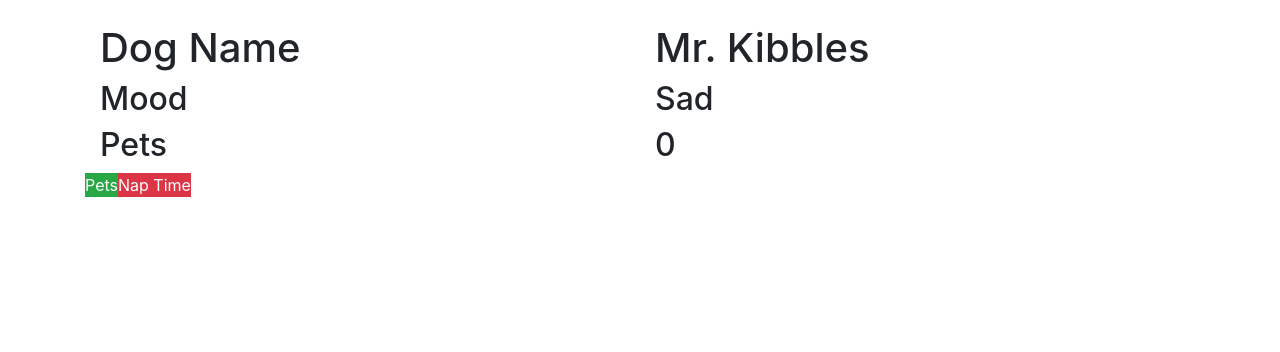
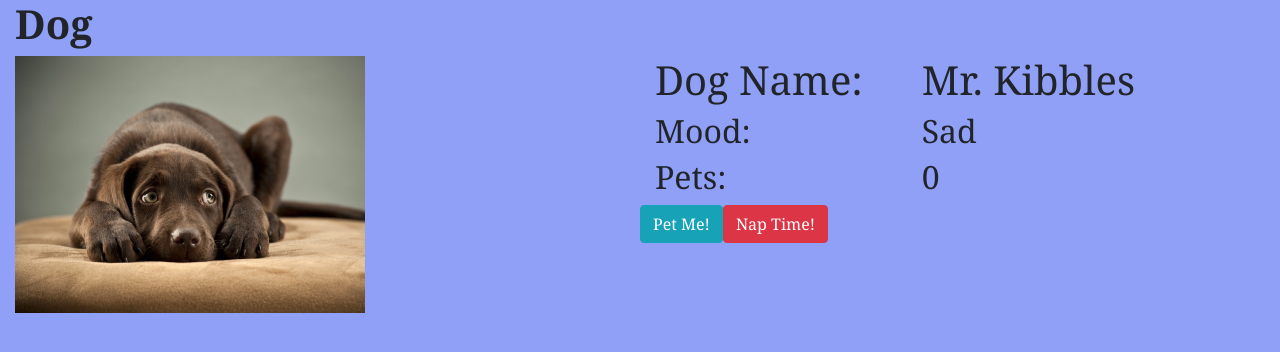
Before and after one commit to CrystalGallivan/doggyDayCare, a plain HTML site: page index.html in a window 1280 px wide. Drawn offline with nearby package versions, Linux system fonts and the light colour scheme.

Commit message:
UpToDynamic.Stuck

```diff
--- a/app.js
+++ b/app.js
@@ -4,8 +4,31 @@ let dog = {
   pets: 0,
   moodIndex: 0,
   satisfaction: 5,
-  images: ["/assets/saddog.jpg", "/assets/tailup.jpg", "/assets/playful.jpg", "/assets/happydog.jpg"],
+  images: ["/assets/saddog.jpg", "/assets/tailup.jpg", "/assets/playful.jpg", "/assets/happydog.jpg"]
 
 }
 
-function pet()
+function pet() {
+  dog.pets++
+  if (dog.pets % dog.satisfaction == 0) {
+    dog.moodIndex++;
+  }
+  drawDog()
+}
+
+function drawDog() {
+  document.getElementById("pets").innerText = dog.pets.toString()
+  document.getElementById('dog-image').setAttribute("scr", dog.images[dog.moodIndex])
+  document.getElementById("mood").innerText = dog.moods[dog.moodIndex]
+  if (dog.moodIndex == dog.moods.length - 1) {
+    document.getElementById('pet-button').setAttribute('disabled', 'true') //disabled = true
+  } else {
+    document.getElementById('pet-button').setAttribute("disabled", 'false')
+  }
+}
+
+function napTime() {
+  dog.moodIndex = 0
+  dog.pets = 0
+  drawDog()
+}
--- a/assets/style.css
+++ b/assets/style.css
@@ -0,0 +1,4 @@
+body {
+  background-color: rgba(35, 67, 241, .5);
+  font-family: Cambria, Cochin, Georgia, Times, 'Times New Roman', serif
+}
--- a/index.html
+++ b/index.html
@@ -5,24 +5,27 @@
   <meta charset="UTF-8">
   <meta name="viewport" content="width=device-width, initial-scale=1.0">
   <meta http-equiv="X-UA-Compatible" content="ie=edge">
-  <title>Cat Tracker</title>
+  <title>Doggy Day Care</title>
   <link rel="stylesheet" href="https://stackpath.bootstrapcdn.com/bootstrap/4.2.1/css/bootstrap.min.css"
     integrity="sha384-GJzZqFGwb1QTTN6wy59ffF1BuGJpLSa9DkKMp0DgiMDm4iYMj70gZWKYbI706tWS" crossorigin="anonymous">
   <link rel="stylesheet" href="assets/style.css">
 </head>
 
 <body>
-  <main class="container">
-    <row>
-      <div class="col">
-        <img src="" alt="" />
+  <main class="container-fluid">
+    <header>
+      <h1><b>Dog</b></h1>
+    </header>
+    <section class="row" id="mainRow">
+      <div class="col-6">
+        <img id="dog-image" src="/assets/saddog.jpg" alt="Sad Dog" />
       </div>
-      <div class="col">
+      <div class="col-5">
         <div class="row">
           <div class="col">
-            <h1>Dog Name</h1>
-            <h2>Mood</h2>
-            <h2>Pets</h2>
+            <h1>Dog Name:</h1>
+            <h2>Mood:</h2>
+            <h2>Pets:</h2>
           </div>
           <div class="col">
             <h1>Mr. Kibbles</h1>
@@ -31,11 +34,11 @@
           </div>
         </div>
         <div class="row">
-          <div class="button btn-success" onclick="pet">Pets</div>
-          <div class="button btn-danger" onclick="dog">Nap Time</div>
+          <button id="pet-button" class="btn btn-info" onclick="pet()"> Pet Me! </button>
+          <button class="btn btn-danger" onclick="napTime()"> Nap Time! </button>
         </div>
       </div>
-    </row>
+      </row>
   </main>
   <script src="app.js"></script>
 </body>
```
